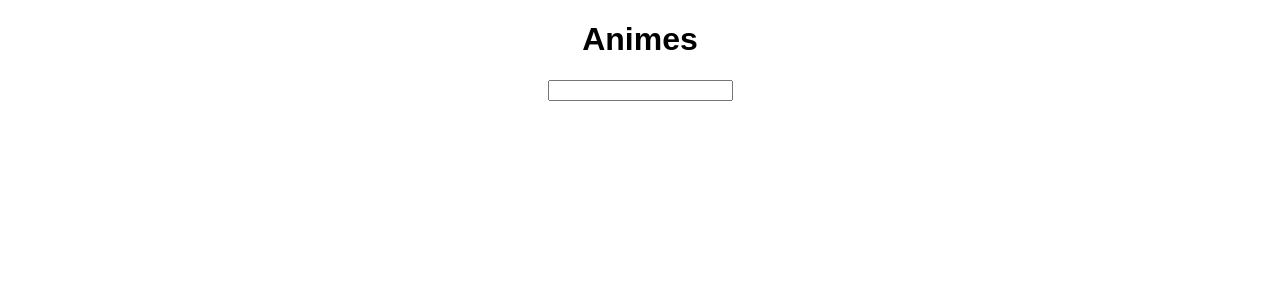
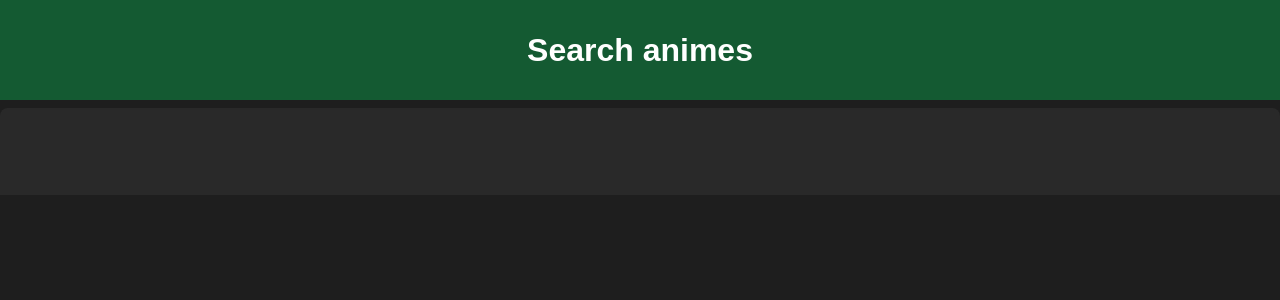
Before and after one commit to edgarffgomes/Animes-Filter-React, a React (Create React App) app: page / in a window 1280 px wide. Shown: the top 300 px of the page. Built offline with nearby package versions, Linux system fonts and the light colour scheme.

Commit message:
Estilizando o componente app com CSS.

```diff
--- a/src/App.css
+++ b/src/App.css
@@ -1,6 +1,47 @@
+*{
+  margin: 0;
+  padding: 0;
+  box-sizing: border-box;
+  font-family: sans-serif;
+}
+body{
+  background-color: #1e1e1e;
+  color:  #FFF;
+}
 .App {
-  font-family: sans-serif;
   text-align: center;
+
+}
+header{
+  display: flex;
+  height: 100px;
+  width: 100%;
+  color: #FFF;
+  background-color: #145A32;
+  text-align: center;
+  justify-content: center;
+
+}
+header h1{
+  margin: auto 0px;
+}
+
+.App input{
+  margin:  8px 0px;
+  color: #FFF;
+  background-color: rgba(255, 255, 255, 0.05);
+  padding: 0.2em;
+  border: none;
+  border-bottom: 2px  rgba(255, 255, 255, 0.2);
+  border-radius: 8px 8px 0px 0px;
+  font-size: 3.5rem;
+  font-weight: bold;
+  width: 100%;
+  outline: none;
+  transition: background-color ease-in 0.5s;
+}
+.App input:focus{
+   background-color: rgba(255, 255, 255, 0.05);
 }
 .animes-list{
   display: grid;
--- a/src/App.js
+++ b/src/App.js
@@ -1,6 +1,6 @@
 import React, {useState, useEffect} from "react"
 import InputSearch from "./InputSearch"
-import './App.css';
+import "./App.css"
 const api = 'https://kitsu.io/api/edge/'
 
 function App() {
@@ -8,7 +8,6 @@ function App() {
   const [text, setText] = useState('')
    //inicializando state que será utilizada para receber os dados da API.
   const [info, setInfo] = useState({})
-
  //Pesquisando dados correspondentes ao input na API a cada mudança no state de text
   useEffect(()=>{
     if(text){
@@ -23,10 +22,12 @@ function App() {
 
   return (
     <div className="App">
+      <header>
+        <h1>Search animes</h1>
+      </header>
 
-      <h1>Animes</h1>
         {/*Chamando componente que irá setar o text com o valor imposto pelo usuário*/}
-      <InputSearch value={text} onChange={(search)=> setText(search)}/>
+        <InputSearch  value={text} onChange={(search)=> setText(search)}/>
 
         {/*Imporimindo mensagem de carregamento enquanto estiver sendo feita a leitura de dados na API*/}
         {text && !info.data && (
```
Lines whose indentation alone changed are shown as unchanged.
